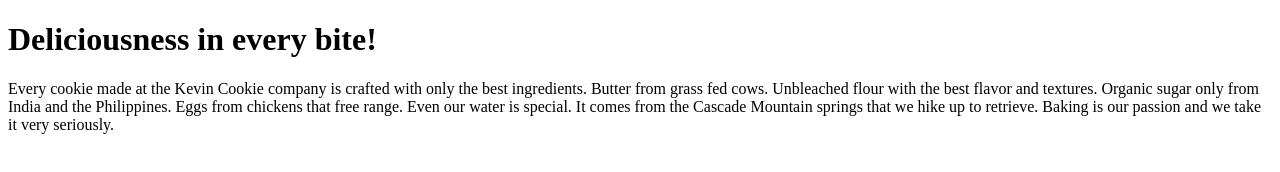
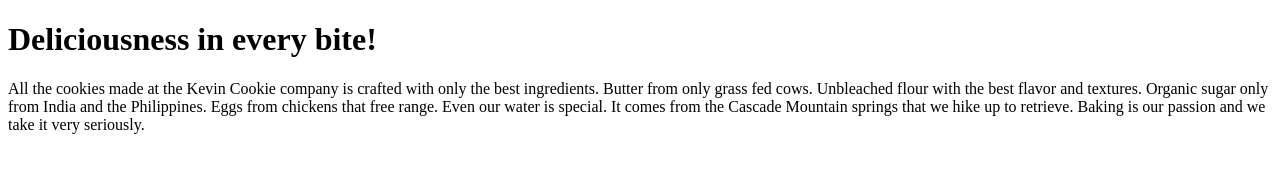
Before and after one commit to Stancrypt001/myjoshreposoe, a plain HTML site: page index.htm in a window 1280 px wide. Drawn offline with Linux system fonts and the light colour scheme.

Commit message:
New Update index.htm

```diff
--- a/index.htm
+++ b/index.htm
@@ -4,7 +4,7 @@
 
 <h1>Deliciousness in every bite!</h1>
 
-<p>Every cookie made at the Kevin Cookie company is crafted with only the best ingredients. Butter from grass fed cows. Unbleached flour with the best flavor and textures. Organic sugar only from India and the Philippines. Eggs from chickens that free range. Even our water is special. It comes from the Cascade Mountain springs that we hike up to retrieve. Baking is our passion and we take it very seriously.</p>
+<p>All the cookies made at the Kevin Cookie company is crafted with only the best ingredients. Butter from only grass fed cows. Unbleached flour with the best flavor and textures. Organic sugar only from India and the Philippines. Eggs from chickens that free range. Even our water is special. It comes from the Cascade Mountain springs that we hike up to retrieve. Baking is our passion and we take it very seriously.</p>
 
 
 </body>
```
